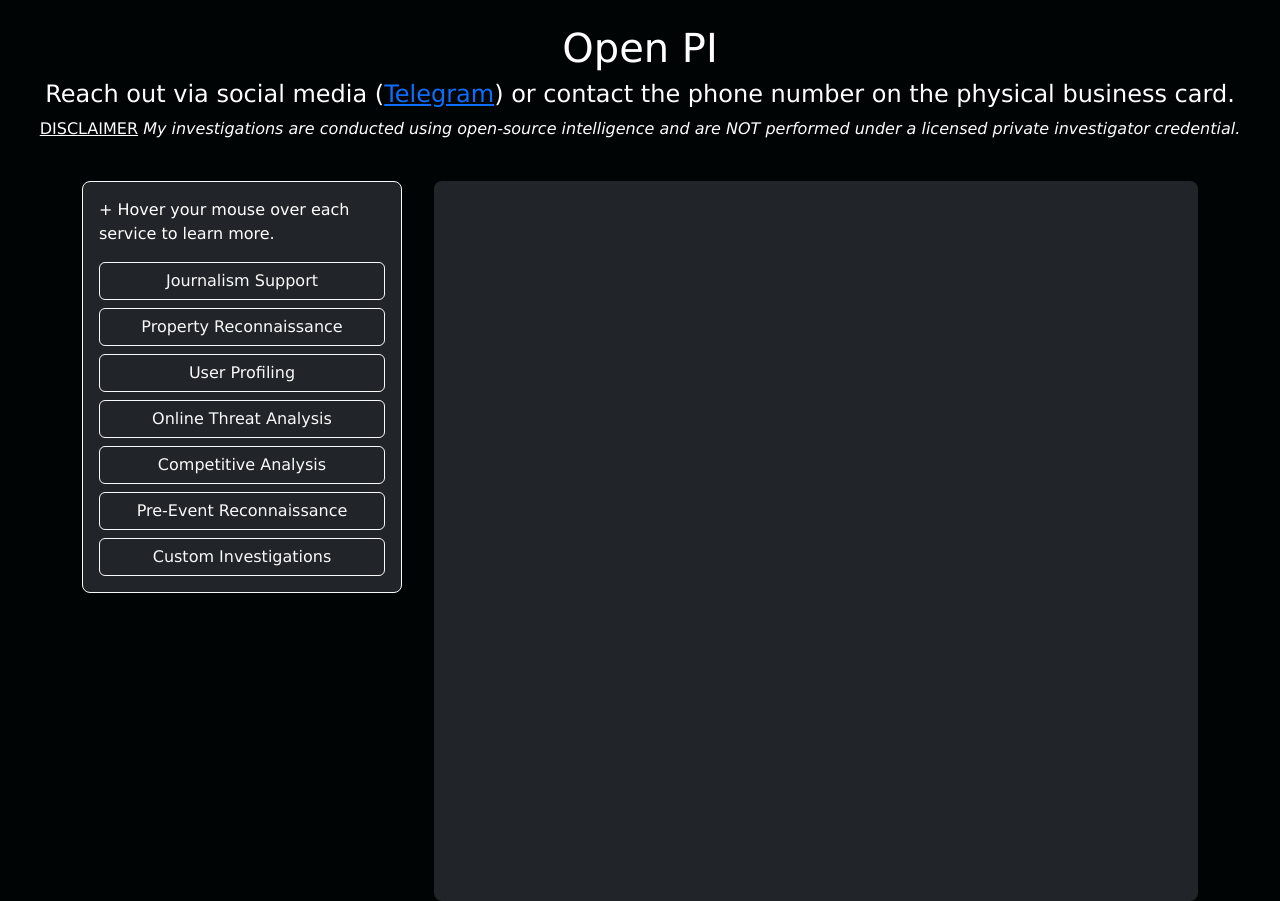
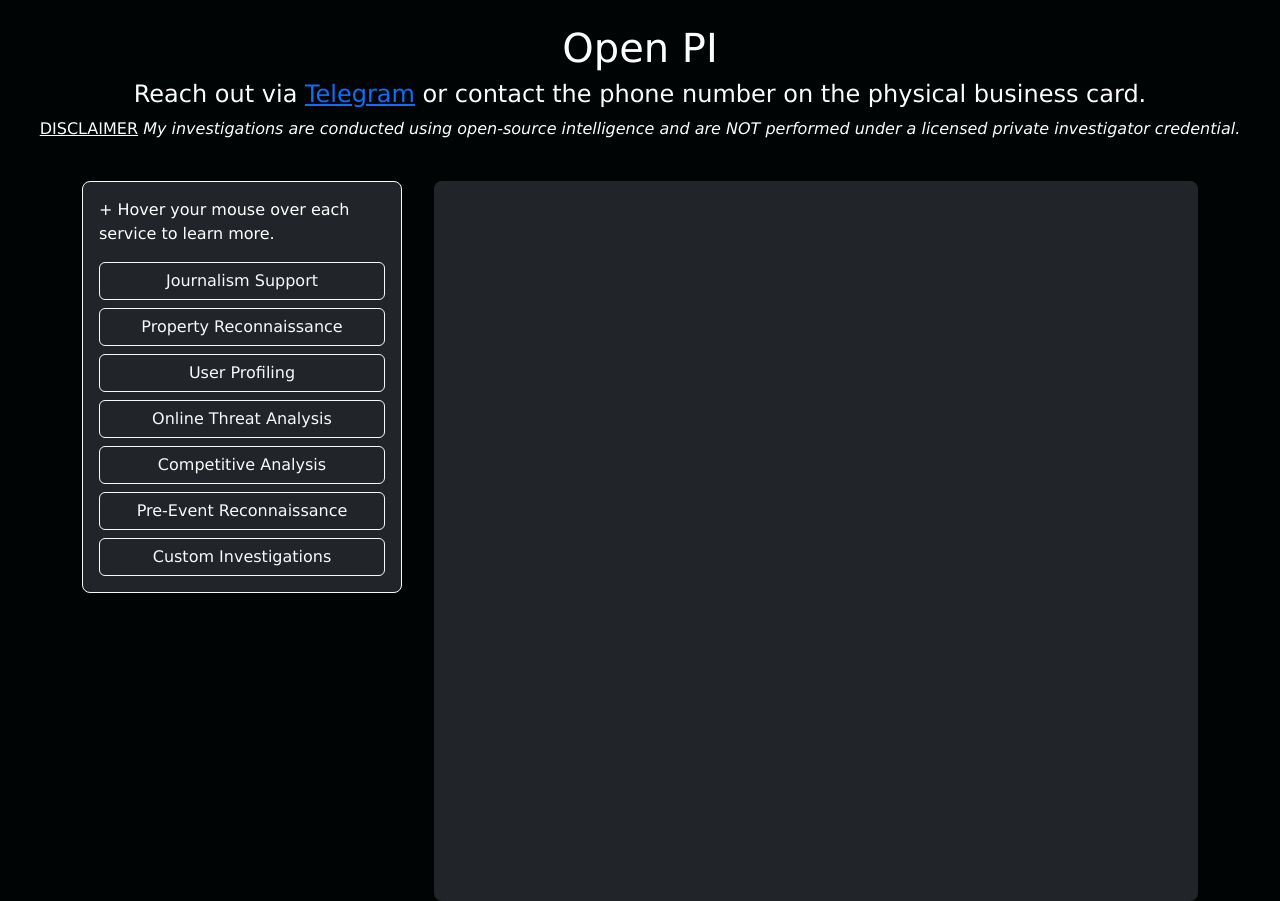
Before and after one commit to password-enthusiast/password-enthusiast.github.io, a plain HTML site: page index.html in a window 1280 px wide. Drawn offline with nearby package versions, Linux system fonts and the light colour scheme.

Commit message:
Update index.html

```diff
--- a/index.html
+++ b/index.html
@@ -20,7 +20,7 @@
 <body>
     <header class="text-center py-4">
         <h1>Open PI</h1>
-        <h4>Reach out via social media (<a href="https://telegram.me/opi_intel" target="_blank">Telegram</a>) or contact the phone number on the physical business card.</h4>
+        <h4>Reach out via <a href="https://telegram.me/opi_intel" target="_blank">Telegram</a> or contact the phone number on the physical business card.</h4>
         <p><u>DISCLAIMER</u>
             <i>My investigations are conducted using open-source intelligence and are NOT performed under a licensed private investigator credential.</i>
         </p>
```
